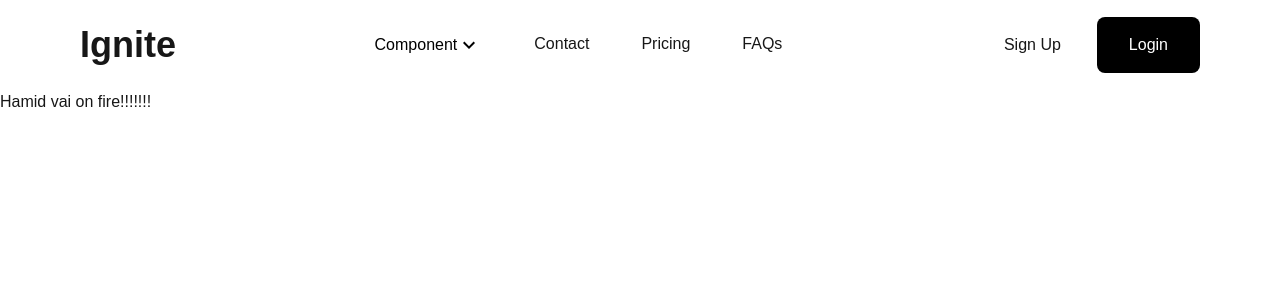
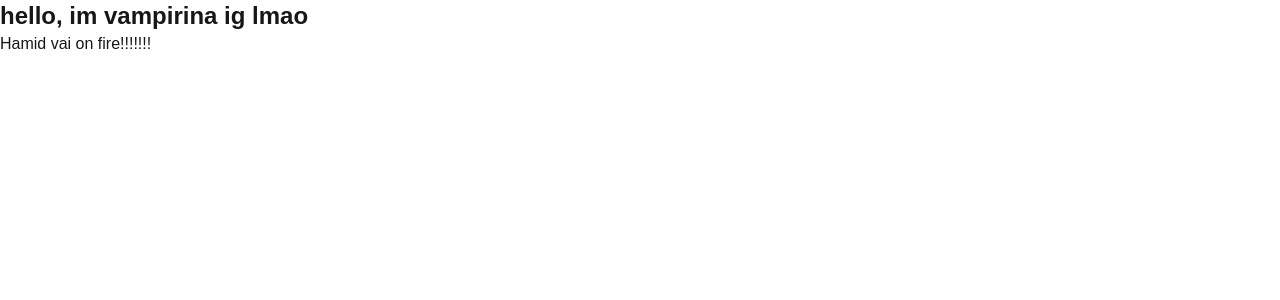
Before and after one commit to SpookyO/Ignite, a Next.js app: page / in a window 1280 px wide. Shown: the top 300 px of the page. Built offline with nearby package versions, Linux system fonts and the light colour scheme.

Commit message:
test subdomain

```diff
--- a/app/components/Footer.tsx
+++ b/app/components/Footer.tsx
@@ -5,16 +5,7 @@ function Footer() {
   const [clicked, setClicked] = useState(false);
 
   return (
-    <footer className="w-full h-16 mt-auto flex justify-center items-center"
-			onClick={ () =>
-			setClicked((prev)=>!prev) } >
-      {clicked && (
-        <div
-          className="w-max h-6 cursor-pointer">
-          IQBALLLLL
-        </div>
-      )}
-    </footer>
+ <div></div>
   );
 }
 
--- a/app/components/NavBar.tsx
+++ b/app/components/NavBar.tsx
@@ -4,184 +4,8 @@ import { useState } from 'react';
 import Image from 'next/image'
 
 function NavBar() {
-    const [isOpen, setIsOpen] = useState(false);
-    const [menuOne, setMenuOne] = useState(false);
 
-    return (
-<section>
-  <nav className="font-inter mx-auto h-auto w-full max-w-screen-2xl lg:relative lg:top-0">
-
-        <div className="flex items-center space-x-3 px-6 py-6 lg:flex-row lg:items-center lg:justify-between lg:px-10 lg:py-4 xl:px-20">
-
-
-
-            <a href="#" className="w-max h-max">
-                <div className="text-4xl font-bold" >Ignite</div>
-            </a>
-
-            <div
-              className={`mt-14 flex flex-col space-y-8 lg:mt-0 lg:flex lg:flex-row lg:space-x-1 lg:space-y-0 ${isOpen ? "" : "hidden"}`}
-            >
-              <div className="relative flex flex-col">
-                <button
-                  onClick={() => setMenuOne(!menuOne)}
-                  className={`flex flex-row rounded-lg lg:px-6 lg:py-4 lg: lg:hover:text-gray-800 ${menuOne ? "text-gray-800 lg:border lg:border-gray-600 lg:bg-gray-50" : "text-black lg:border lg:border-white"}`}
-                >
-                  Component
-                  <svg
-                    className={`w-6 h-6 fill-current transition-transform duration-300 ${menuOne ? "rotate-180" : "rotate-0"}`}
-                    viewBox="0 0 24 24"
-                  >
-                    <path d="M7.41,8.58L12,13.17L16.59,8.58L18,10L12,16L6,10L7.41,8.58Z"></path>
-                  </svg>
-                </button>
-                {menuOne && (
-                  <div className="z-50 flex w-full flex-col rounded-lg px-5 py-5 lg:absolute lg:top-20 lg:w-[800px] bg-gray-100 lg:flex-row lg:flex-wrap lg:py-7 xl:w-[950px]">
-                    {/* ITEM */}
-                    <a
-                      className="flex grow flex-col rounded-lg px-5 py-5  lg:basis-60 xl:px-8"
-                      href="#"
-                    >
-                      {/* ICON */}
-                      <div className="relative">
-                        <svg
-                          width="40"
-                          height="40"
-                          viewBox="0 0 40 40"
-                          fill="none"
-                          xmlns="http://www.w3.org/2000/svg"
-                        >
-                          <rect width="40" height="40" fill="#C4C4C4" />
-                          <path
-                            d="M18.4688 18.6875C18.8312 18.6875 19.125 18.3937 19.125 18.0312C19.125 17.6688 18.8312 17.375 18.4688 17.375C18.1063 17.375 17.8125 17.6688 17.8125 18.0312C17.8125 18.3937 18.1063 18.6875 18.4688 18.6875Z"
-                            fill="black"
-                          />
-                          <path
-                            d="M24.3751 14.75H15.6251C15.3931 14.7503 15.1707 14.8425 15.0066 15.0066C14.8426 15.1706 14.7503 15.393 14.7501 15.625V22.6236L14.75 22.6253L14.7501 24.375C14.7503 24.607 14.8426 24.8294 15.0066 24.9934C15.1707 25.1575 15.3931 25.2497 15.6251 25.25H24.3751C24.607 25.2497 24.8294 25.1575 24.9935 24.9934C25.1575 24.8294 25.2498 24.607 25.2501 24.375V15.625C25.2498 15.393 25.1575 15.1706 24.9935 15.0066C24.8294 14.8425 24.607 14.7503 24.3751 14.75ZM22.8063 19.125C22.642 18.9612 22.4195 18.8691 22.1875 18.8691C21.9555 18.8691 21.733 18.9612 21.5688 19.125L19.1251 21.5688L17.9938 20.4375C17.8295 20.2737 17.607 20.1817 17.375 20.1817C17.1431 20.1817 16.9205 20.2737 16.7563 20.4375L15.6251 21.5687V15.625H24.3751L24.3754 20.6941L22.8063 19.125Z"
-                            fill="black"
-                          />
-                        </svg>
-                      </div>
-                      {/* TEXT */}
-                      <h2 className="font-inter mb-1 mt-5 text-lg font-medium text-black">
-                        Recorded Classes
-                      </h2>
-                      <p className="font-inter max-w-64 text-sm text-gray-500 lg:max-w-sm">
-                        Get recorded classes xD
-                      </p>
-                    </a>
-                    {/* ITEM */}
-                    <a
-                      className="flex grow flex-col rounded-lg px-5 py-5  lg:basis-60 xl:px-8"
-                      href="#"
-                    >
-                      {/* ICON */}
-                      <div className="relative">
-                        <svg
-                          width="40"
-                          height="40"
-                          viewBox="0 0 40 40"
-                          fill="none"
-                          xmlns="http://www.w3.org/2000/svg"
-                        >
-                          <rect width="40" height="40" fill="#C4C4C4" />
-                          <path
-                            d="M18.4688 18.6875C18.8312 18.6875 19.125 18.3937 19.125 18.0312C19.125 17.6688 18.8312 17.375 18.4688 17.375C18.1063 17.375 17.8125 17.6688 17.8125 18.0312C17.8125 18.3937 18.1063 18.6875 18.4688 18.6875Z"
-                            fill="black"
-                          />
-                          <path
-                            d="M24.3751 14.75H15.6251C15.3931 14.7503 15.1707 14.8425 15.0066 15.0066C14.8426 15.1706 14.7503 15.393 14.7501 15.625V22.6236L14.75 22.6253L14.7501 24.375C14.7503 24.607 14.8426 24.8294 15.0066 24.9934C15.1707 25.1575 15.3931 25.2497 15.6251 25.25H24.3751C24.607 25.2497 24.8294 25.1575 24.9935 24.9934C25.1575 24.8294 25.2498 24.607 25.2501 24.375V15.625C25.2498 15.393 25.1575 15.1706 24.9935 15.0066C24.8294 14.8425 24.607 14.7503 24.3751 14.75ZM22.8063 19.125C22.642 18.9612 22.4195 18.8691 22.1875 18.8691C21.9555 18.8691 21.733 18.9612 21.5688 19.125L19.1251 21.5688L17.9938 20.4375C17.8295 20.2737 17.607 20.1817 17.375 20.1817C17.1431 20.1817 16.9205 20.2737 16.7563 20.4375L15.6251 21.5687V15.625H24.3751L24.3754 20.6941L22.8063 19.125Z"
-                            fill="black"
-                          />
-                        </svg>
-                      </div>
-                      {/* TEXT */}
-                      <h2 className="font-inter mb-1 mt-5 text-lg font-medium text-black">
-                        Support
-                      </h2>
-                      <p className="font-inter max-w-64 text-sm text-gray-500 lg:max-w-sm">
-                        get free mentorship fr fr
-                      </p>
-                    </a>
-                    {/* ITEM */}
-
-                  </div>
-                )}
-              </div>
-              <a
-                href="#"
-                className="font-inter rounded-lg lg:px-6 lg:py-4 lg: lg:hover:text-gray-800"
-              >
-                Contact
-              </a>
-              <a
-                href="#"
-                className="font-inter rounded-lg lg:px-6 lg:py-4 lg: lg:hover:text-gray-800"
-              >
-                Pricing
-              </a>
-              <a
-                href="#"
-                className="font-inter lg: rounded-lg pb-8 lg:px-6 lg:py-4 lg: lg:hover:text-gray-800"
-              >
-                FAQs
-              </a>
-            </div>
-            <div
-              className={`flex flex-col space-y-8 lg:flex lg:flex-row lg:space-x-3 lg:space-y-0 ${isOpen ? "" : "hidden"}`}
-            >
-              <a
-                href="#"
-                className="font-inter rounded-lg lg:px-6 lg:py-4 lg: lg:hover:text-gray-800"
-              >
-                Sign Up
-              </a>
-              <a
-                className="font-inter rounded-lg bg-black px-8 py-4 text-center text-white hover:bg-gray-800"
-                href="#"
-              >
-                Login
-              </a>
-            </div>
-            <button
-              className="absolute right-5 lg:hidden"
-              onClick={() => {
-                setIsOpen(!isOpen);
-              }}
-            >
-              <svg
-                width="24"
-                height="24"
-                viewBox="0 0 24 24"
-                fill="none"
-                xmlns="http://www.w3.org/2000/svg"
-              >
-                <path
-                  d="M3.75 12H20.25"
-                  stroke="#160042"
-                  stroke-width="2"
-                  stroke-linecap="round"
-                  stroke-linejoin="round"
-                ></path>
-                <path
-                  d="M3.75 6H20.25"
-                  stroke="#160042"
-                  stroke-width="2"
-                  stroke-linecap="round"
-                  stroke-linejoin="round"
-                ></path>
-                <path
-                  d="M3.75 18H20.25"
-                  stroke="#160042"
-                  stroke-width="2"
-                  stroke-linecap="round"
-                  stroke-linejoin="round"
-                ></path>
-              </svg>
-            </button>
-          </div>
-        </nav>
-      </section>
+    return ( <div className='items-center w-full text-2xl font-bold' >hello, im vampirina ig lmao</div>
     );
 }
 
--- a/app/layout.tsx
+++ b/app/layout.tsx
@@ -16,8 +16,8 @@ const geistMono = localFont({
 });
 
 export const metadata: Metadata = {
-  title: "Ignite | Educational Institution",
-  description: "Join with us right now!!",
+  title: "Vampirina Specifically",
+  description: "Subdomains are awesome!!",
 };
 
 export default function RootLayout({
```
